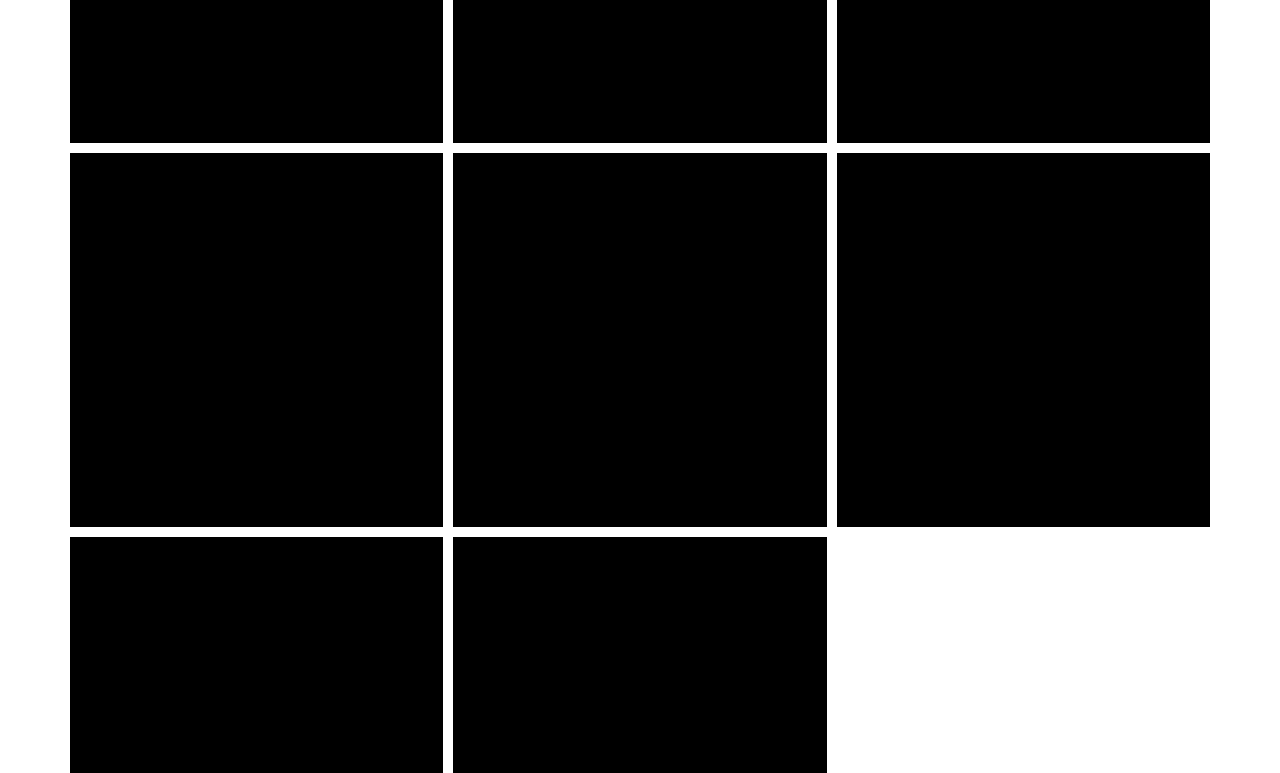
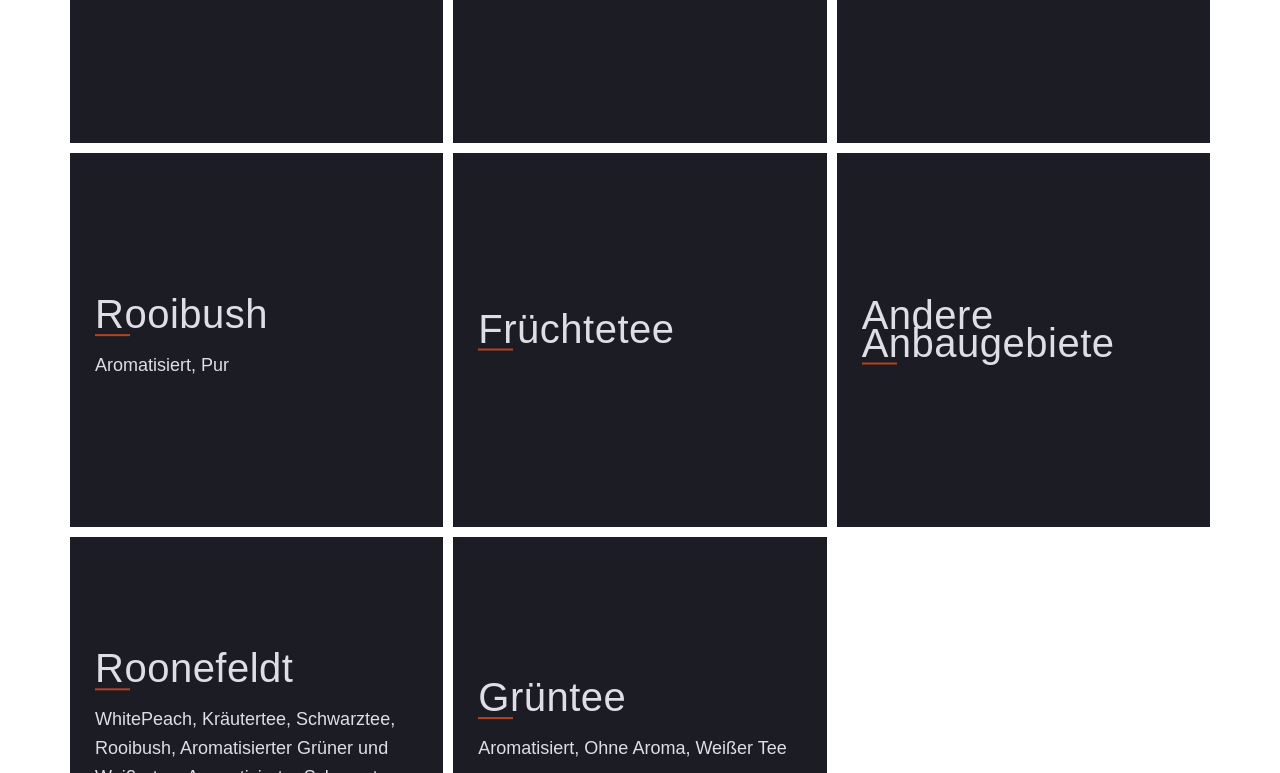
Before and after one commit to tforootan/teatimeeck.github.io, a plain HTML site: page content/teas/teas.html in a window 1280 px wide. Shown: the part 521-1294 px from the top of the page. Drawn offline with Linux system fonts and the light colour scheme; some packages are replaced by stand-ins of ours; files that its build step writes are made by us from their sources; files whose address does not match are found by name.

Commit message:
fixes hidden title issue

```diff
--- a/css/content.css
+++ b/css/content.css
@@ -2431,7 +2431,7 @@
 	    right:0;
 	    background-color: rgba(35,35,45,0.8);
 	    padding:25px;
-	    opacity: 0;
+	    opacity: 1;
 	    -webkit-transition: all 0.3s ease-in 0.4s; transition: all 0.3s ease-in 0.4s;
 	}
 	.view:hover .mask,
@@ -2452,7 +2452,7 @@
 		font-family:"Montserrat",sans-serif;
 	   	color: #dedee4;
 	   	position: relative;
-	   	font-size: 20px;
+	   	font-size: 40px;
 	   	font-weight:400;
 	   	opacity: 0;
 	   	margin-bottom:15px;
@@ -2468,7 +2468,7 @@
 
 	/* Text */
 	.view .text {
-	    font-size: 12px;
+	    font-size: 18px;
 	    position: relative;
 	    color: #dedee4;
 	    font-family:"Montserrat", sans-serif;
```
